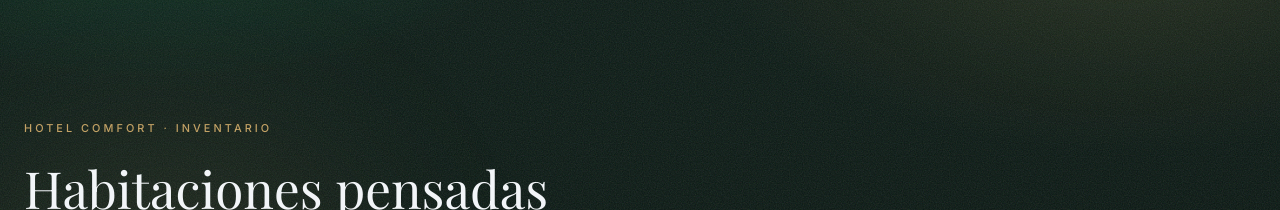
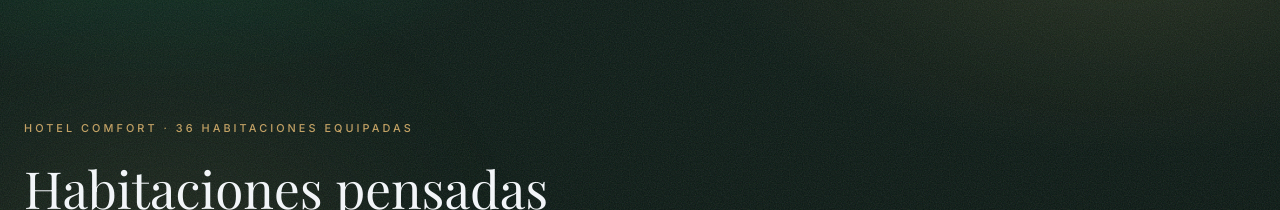
Before and after one commit to judamp10-ctrl/hotel-cartagena, a React (Vite) app: page / in a window 1280 px wide. Shown: the part 1840-2050 px from the top of the page. Built offline with nearby package versions, Linux system fonts and the light colour scheme; the HTML template or start-up script is replaced by a standard one; a web font is replaced by a local one.

Commit message:
Changes
Co-authored-by: judamp10-ctrl <271796189+judamp10-ctrl@users.noreply.github.com>

```diff
--- a/src/components/cc/Hotel.tsx
+++ b/src/components/cc/Hotel.tsx
@@ -25,10 +25,11 @@ const Hotel = () => (
           viewport={{ once: true, margin: "-100px" }}
           transition={{ duration: 0.9, ease: [0.22, 1, 0.36, 1] }}
         >
-          <p className="label-eyebrow text-gold">Hotel Comfort · Inventario</p>
+          <p className="label-eyebrow text-gold">Hotel Comfort · {HOTEL_CAPACIDAD}</p>
           <h2 className="mt-5 font-serif text-[clamp(2rem,4vw,3.25rem)] leading-tight text-balance">
             Habitaciones pensadas para trabajar y descansar
           </h2>
+
         </motion.div>
         <motion.p
           initial={{ opacity: 0 }}
```
